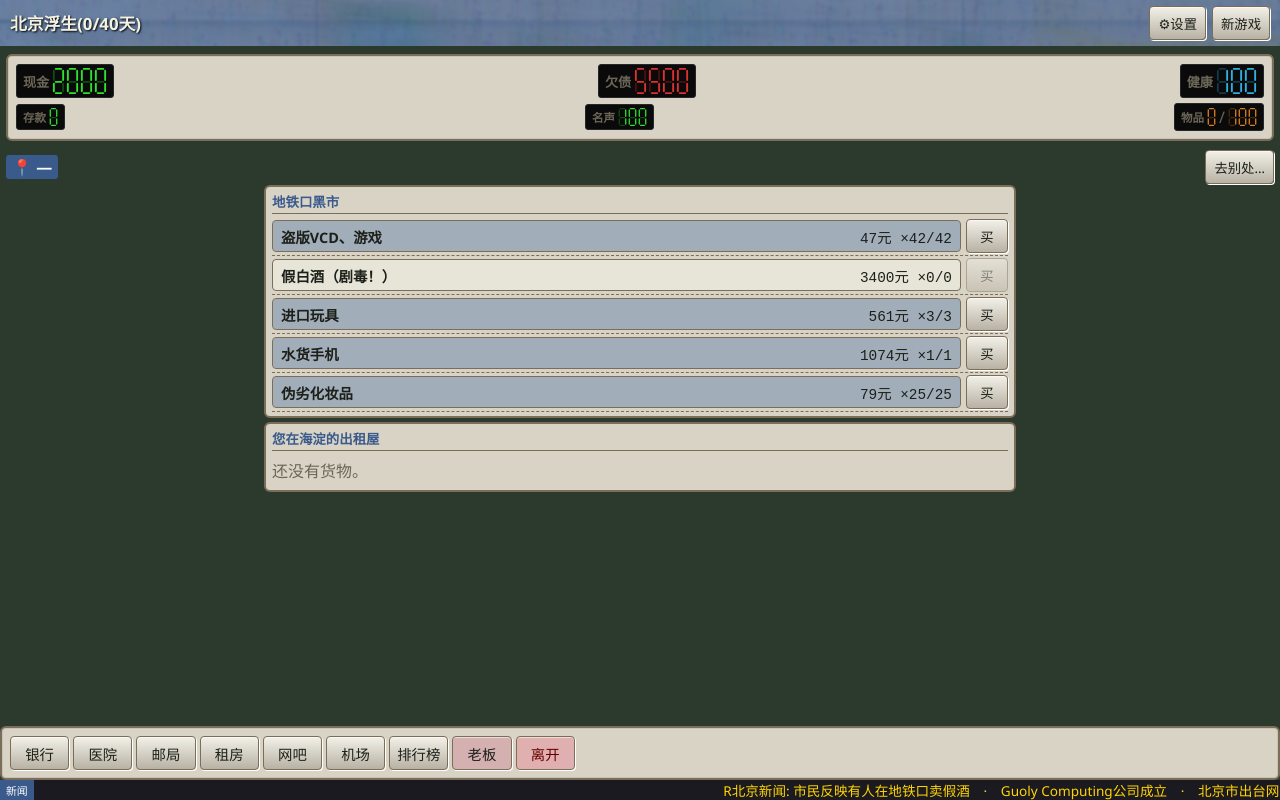
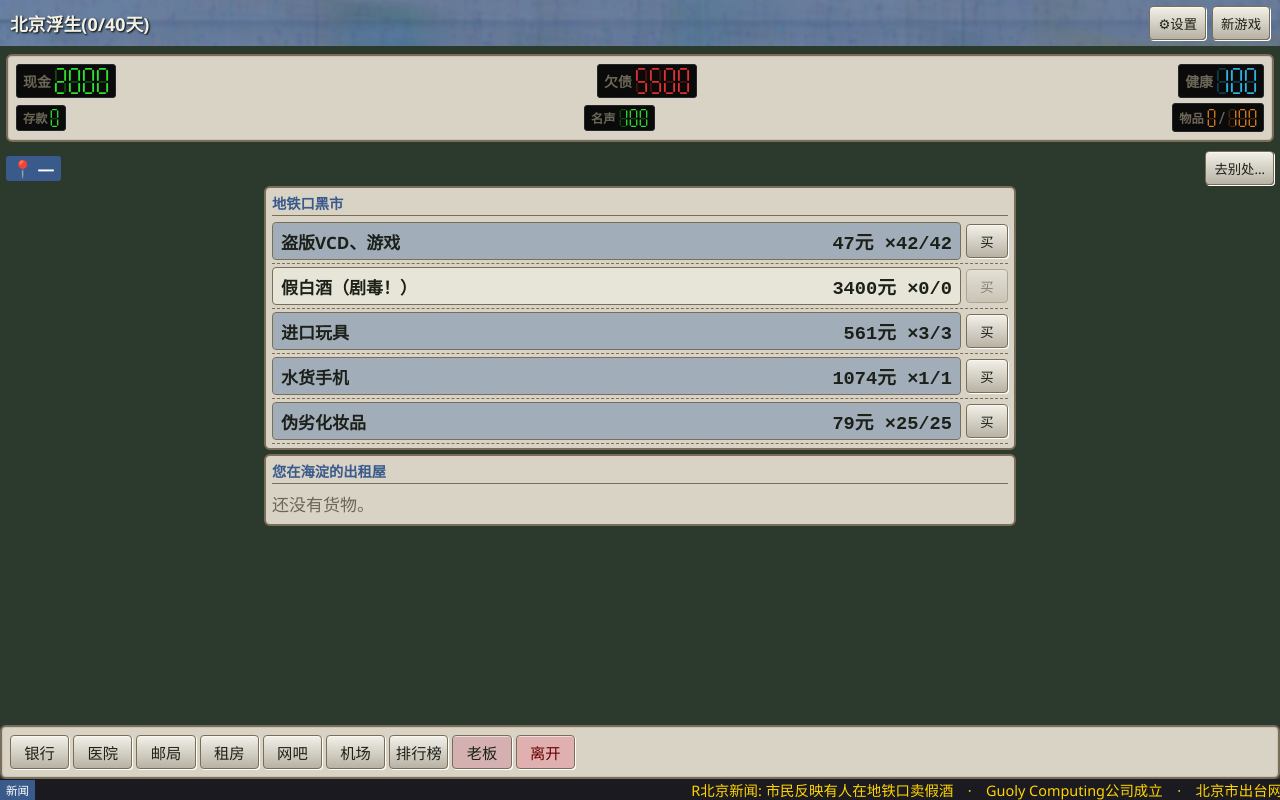
Before and after one commit to narcotics726/beijingfushengji-html, a Svelte app: page / in a window 1280 px wide. Built offline with nearby package versions, Linux system fonts and the light colour scheme.

Commit message:
fix(M2): 状态栏/交易区字号加大(基础16→17px,行高32→38px,价格数量1.1em加粗)；卖出不可售日显示改为 ×0/{当前持有} 而非 ×0/0

```diff
--- a/src/App.svelte
+++ b/src/App.svelte
@@ -165,7 +165,7 @@
         <div class="row">
           <div class="fillbar">
             <div class="fill" style="width:{pct(maxSellQty(g, good.id), qv(sellQty, good.id))}%"></div>
-            <span class="label"><span class="nm">{good.name}</span><span class="inf">进{g.holdCost[good.id]}元 ×{qv(sellQty, good.id)}/{maxSellQty(g, good.id)}</span></span>
+            <span class="label"><span class="nm">{good.name}</span><span class="inf">进{g.holdCost[good.id]}元 ×{qv(sellQty, good.id)}/{g.holdings[good.id]}</span></span>
             <input class="range" type="range" min="0" max={maxSellQty(g, good.id)} step="1" bind:value={sellQty[good.id]} />
           </div>
           <button class="act" disabled={maxSellQty(g, good.id) <= 0} onclick={() => sellAction(good.id, qv(sellQty, good.id))}>卖</button>
@@ -338,12 +338,12 @@
   .pane { margin-bottom: 4px; background: var(--fsj-panel); border: 2px solid var(--fsj-border); border-radius: 6px; padding: 4px 6px; }
   .pane h2 { margin: 0 0 3px; font-size: 0.84em; color: var(--fsj-accent); border-bottom: 1px solid var(--fsj-border); padding-bottom: 2px; }
   .pane h2 { margin: 0 0 3px; font-size: 0.84em; color: var(--fsj-accent); border-bottom: 1px solid var(--fsj-border); padding-bottom: 2px; }
-  .row { display: flex; align-items: center; gap: 5px; border-bottom: 1px dashed var(--fsj-border); padding: 2px 0; }
-  .fillbar { position: relative; flex: 1; height: 32px; background: var(--fsj-panel2); border: 1px solid var(--fsj-border); border-radius: 4px; overflow: hidden; }
+  .row { display: flex; align-items: center; gap: 5px; border-bottom: 1px dashed var(--fsj-border); padding: 3px 0; }
+  .fillbar { position: relative; flex: 1; height: 38px; background: var(--fsj-panel2); border: 1px solid var(--fsj-border); border-radius: 4px; overflow: hidden; }
   .fill { position: absolute; left: 0; top: 0; bottom: 0; background: var(--fsj-accent); opacity: 0.4; }
-  .label { position: absolute; inset: 0; display: flex; align-items: center; justify-content: space-between; padding: 0 8px; pointer-events: none; font-size: 0.9em; }
-  .label .nm { font-weight: 700; white-space: nowrap; overflow: hidden; text-overflow: ellipsis; max-width: 60%; }
-  .label .inf { font-family: "Courier New", monospace; }
+  .label { position: absolute; inset: 0; display: flex; align-items: center; justify-content: space-between; padding: 0 8px; pointer-events: none; font-size: 1em; }
+  .label .nm { font-weight: 700; white-space: nowrap; overflow: hidden; text-overflow: ellipsis; max-width: 55%; }
+  .label .inf { font-family: "Courier New", monospace; font-size: 1.1em; font-weight: 700; }
   .range { position: absolute; inset: 0; width: 100%; height: 100%; opacity: 0; cursor: pointer; }
   .act { min-width: 42px; }
   .empty { color: var(--fsj-dim); padding: 4px 0; }
--- a/src/ui/skins/retro/theme.css
+++ b/src/ui/skins/retro/theme.css
@@ -20,7 +20,7 @@
   --fsj-health: #0a5a8c;
   --fsj-dim: #6b6656;
 
-  font-size: 16px;
+  font-size: 17px;
 }
 
 * { box-sizing: border-box; }
```
